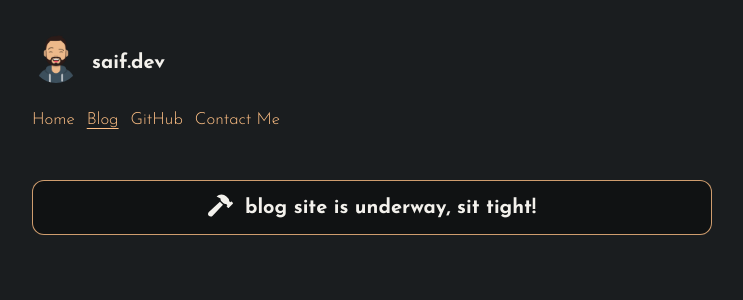
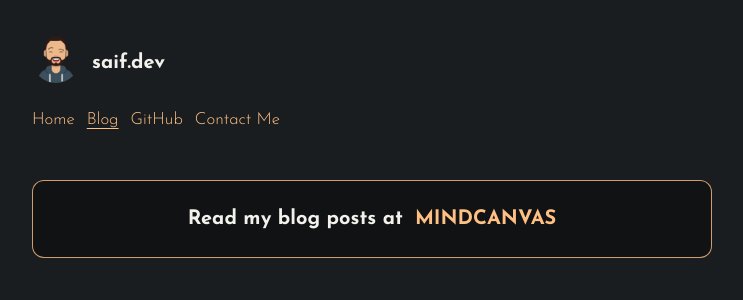
Before and after one commit to SaifeldeenAdel/saif.dev, a React (Vite) app: page /blog in a window 1280 px wide. Shown: the top 300 px of the page, without its empty margins (268-1011 px from the left). Built offline with nearby package versions, Linux system fonts and the light colour scheme.

Commit message:
:sparkles: Added Mindcanvas project

```diff
--- a/src/Blog.jsx
+++ b/src/Blog.jsx
@@ -5,8 +5,8 @@
 
 	return (
 		<>
-			<span className="mb-2 flex flex-row items-center justify-center gap-3 rounded-xl border border-secondary border-opacity-80 bg-dark-2 p-3 text-center text-base font-bold sm:text-xl">
-				<FaHammer size={25} className="mb-1" /> blog site is underway, sit tight!
+			<span className="mb-2 py-6 flex flex-row items-center justify-center gap-3 rounded-xl border border-secondary border-opacity-80 bg-dark-2 p-3 text-center text-base font-bold sm:text-xl">
+				Read my blog posts at<a href="https://mindcanvas.vercel.app" target="_blank" className="text-secondary font-bold">MINDCANVAS</a>
 			</span>
 		</>
 	);
--- a/src/Home.jsx
+++ b/src/Home.jsx
@@ -26,7 +26,7 @@
 				. And in my free time I like to read, bake, and play chess. And you might
 				sometimes find me writing one of my{" "}
 				<a
-					href="https://mindcanvas.com"
+					href="https://mindcanvas.vercel.app"
 					target="_blank"
 					className="text-secondary"
 				>
@@ -90,14 +90,14 @@
 
 			<h1 className="mb-4 text-3xl font-bold">Things I've Built</h1>
 			<section className="mb-10 grid grid-cols-1 gap-5 sm:grid-cols-2">
-				{/* <a href="https://github.com/SaifeldeenAdel/mindcanvas" target="_blank">
+				<a href="https://github.com/SaifeldeenAdel/mindcanvas" target="_blank">
 					<div className="flex h-[10em] flex-col gap-y-4 rounded-lg border border-secondary border-opacity-80 bg-dark-2 p-5 font-light transition-all duration-200 hover:scale-105">
 						<div className="flex flex-col gap-y-1">
 							<span className="text-[1.3rem] font-light text-secondary">
 								MindCanvas
 							</span>
 							<p className="text-[1.1rem] leading-5 tracking-tighter">
-								Blog website for when I want to talk about something.
+								Blog website for talking about things that interest me.
 							</p>
 						</div>
 						<div className="flex flex-row gap-x-2">
@@ -106,7 +106,7 @@
 							<div>Tailwind CSS</div>
 						</div>
 					</div>
-				</a> */}
+				</a>
 
 				<a href="https://github.com/SaifeldeenAdel/saif.dev" target="_blank">
 					<div className="flex h-[10em] flex-col gap-y-4 rounded-lg border border-secondary border-opacity-80 bg-dark-2 p-5 font-light transition-all duration-200 hover:scale-105">
```
